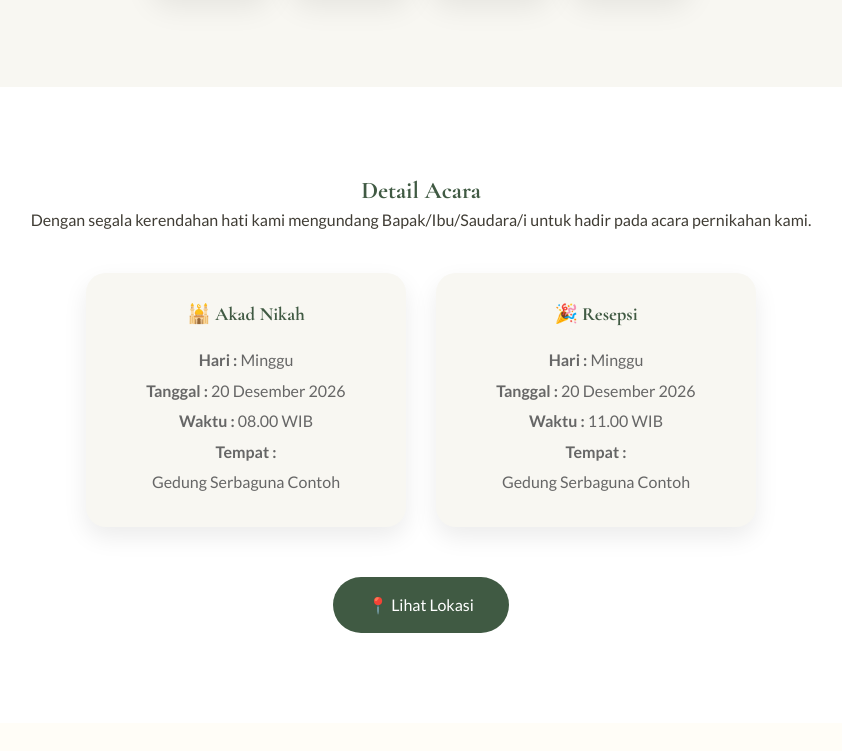
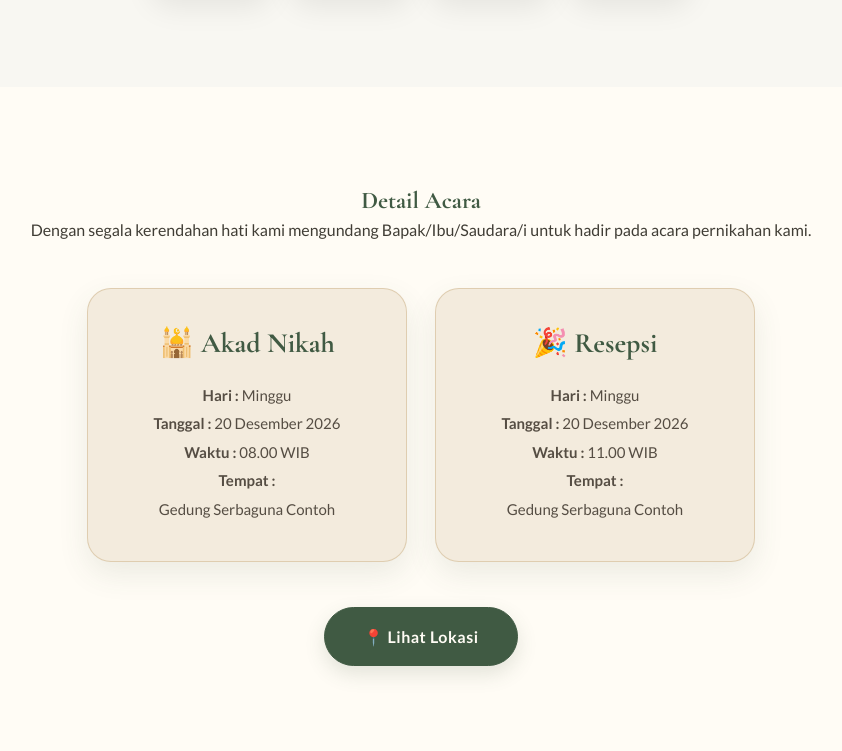
Before and after one commit to 01kimnara-commits/wedding-invitation, a plain HTML site: page index.html in a window 1280 px wide. Shown: the part 3449-4200 px from the top of the page, without its empty margins (219-1061 px from the left). Drawn offline with nearby package versions, Linux system fonts and the light colour scheme.

Commit message:
ubah bagian maps

```diff
--- a/style.css
+++ b/style.css
@@ -563,89 +563,76 @@ COUNTDOWN
     color:#777;
 
 }
+
 /*==========================
-EVENT
+EVENT - PREMIUM STYLE
 ==========================*/
 
-.event{
-
-    padding:90px 20px;
-
-    background:#fff;
-
-    text-align:center;
-
+.event {
+    padding: 100px 20px;
+    background: var(--ivory);
+    text-align: center;
 }
 
-.event-wrapper{
-
-    display:flex;
-
-    justify-content:center;
-
-    gap:30px;
-
-    flex-wrap:wrap;
-
-    margin-top:40px;
-
+.event-wrapper {
+    display: flex;
+    justify-content: center;
+    align-items: stretch;
+    gap: 28px;
+    flex-wrap: wrap;
+    margin-top: 45px;
 }
 
-.event-card{
-
-    width:320px;
-
-    background:#f8f7f2;
-
-    padding:30px;
-
-    border-radius:20px;
-
-    box-shadow:0 10px 25px rgba(0,0,0,.08);
-
+.event-card {
+    width: 320px;
+    padding: 38px 30px;
+    background: #F3EBDD;
+    border: 1px solid rgba(184, 149, 93, .35);
+    border-radius: 24px;
+    box-shadow: 0 12px 30px rgba(64, 90, 67, .10);
+    transition: all .35s ease;
 }
 
-.event-card h3{
-
-    color:var(--sage-dark);
-
-    margin-bottom:20px;
-
+.event-card:hover {
+    transform: translateY(-6px);
+    box-shadow: 0 18px 35px rgba(64, 90, 67, .16);
 }
 
-.event-card p{
-
-    line-height:1.9;
-
-    color:#666;
-
+.event-card h3 {
+    font-family: 'Cormorant Garamond', serif;
+    font-size: 28px;
+    color: var(--sage-dark);
+    margin-bottom: 20px;
 }
 
-.maps-button{
-
-    display:inline-block;
-
-    margin-top:50px;
-
-    background:var(--sage-dark);
-
-    color:white;
-
-    padding:14px 35px;
-
-    border-radius:40px;
-
-    text-decoration:none;
-
-    transition:.3s;
-
+.event-card p {
+    font-family: 'Lato', sans-serif;
+    font-size: 15px;
+    line-height: 1.9;
+    color: #554D43;
 }
 
-.maps-button:hover{
+.maps-button {
+    display: inline-block;
+    margin-top: 45px;
+    background: var(--sage-dark);
+    color: #FFFCF5;
+    padding: 15px 38px;
+    border: 1px solid var(--sage-dark);
+    border-radius: 40px;
+    font-family: 'Lato', sans-serif;
+    font-weight: 600;
+    letter-spacing: .5px;
+    text-decoration: none;
+    box-shadow: 0 8px 20px rgba(64, 90, 67, .15);
+    transition: all .35s ease;
+}
 
-    transform:translateY(-3px);
+.maps-button:hover {
+    transform: translateY(-3px);
+    background: var(--sage);
+}
 
-}
 /* =========================
    GALERI PREWEDDING
 ========================= */
```
